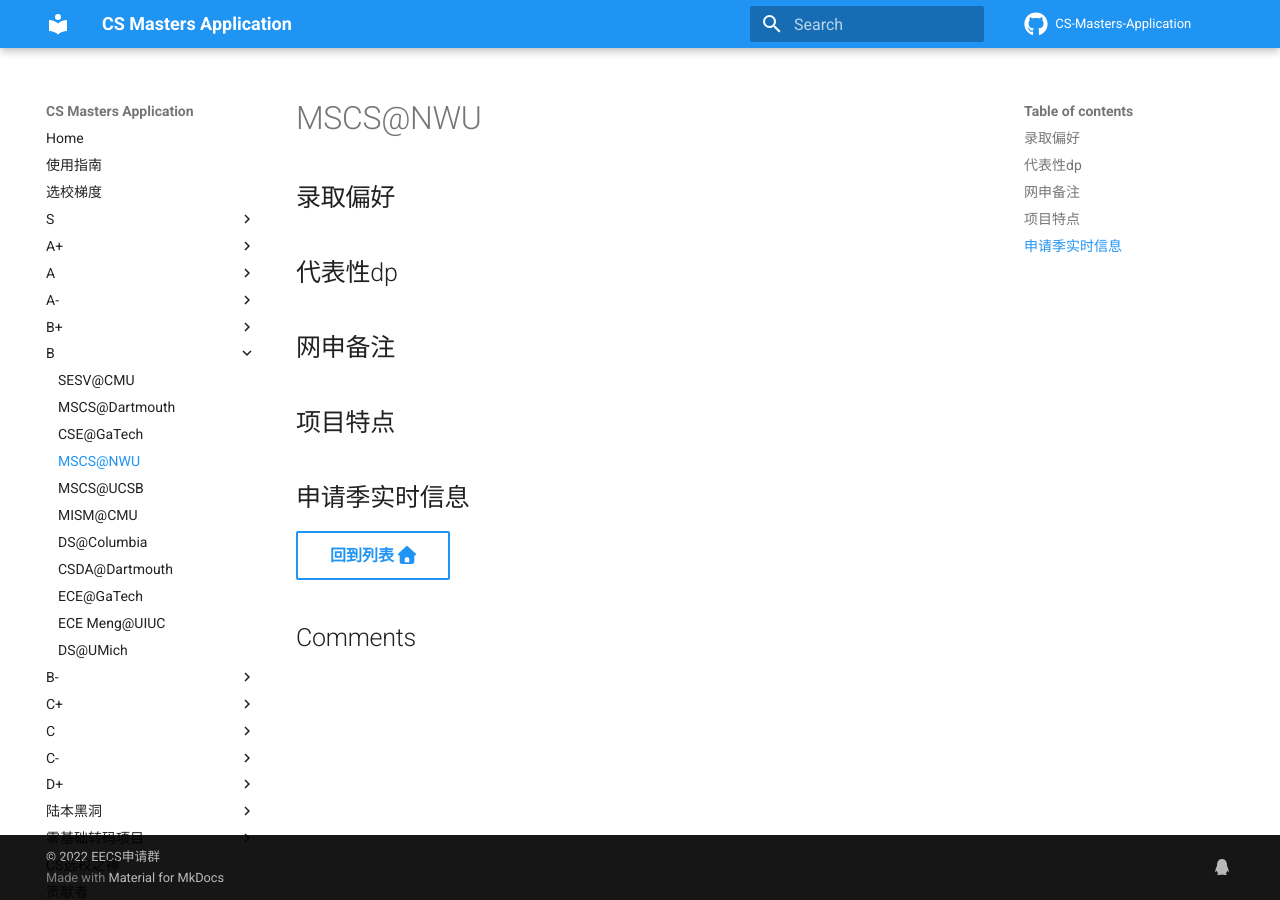
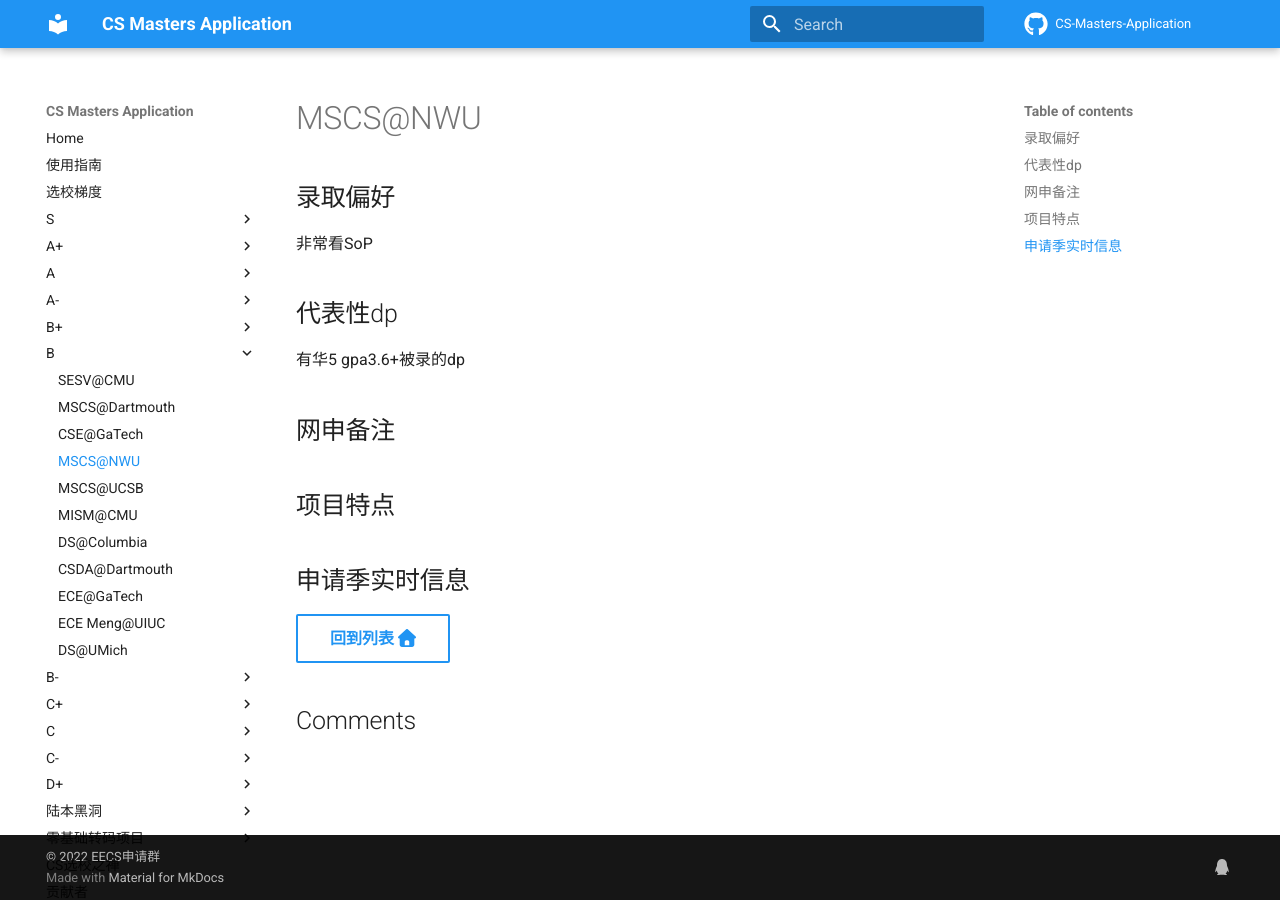
Before and after one commit to opencsapp/opencsapp.github.io, an MkDocs documentation site: the page built from docs/MSCS@NWU.md, in a window 1280 px wide. Built offline with MkDocs 1.6.1 and Material for MkDocs 9.7.7, drawn with Linux system fonts in a browser that asks for light colours; comment, search, counter and statistics services are not loaded.

Commit message:
Update MSCS@NWU.md

```diff
--- a/docs/MSCS@NWU.md
+++ b/docs/MSCS@NWU.md
@@ -1,7 +1,7 @@
 ## 录取偏好
-
+非常看SoP
 ## 代表性dp
-
+有华5 gpa3.6+被录的dp
 ## 网申备注
 
 ## 项目特点
```
